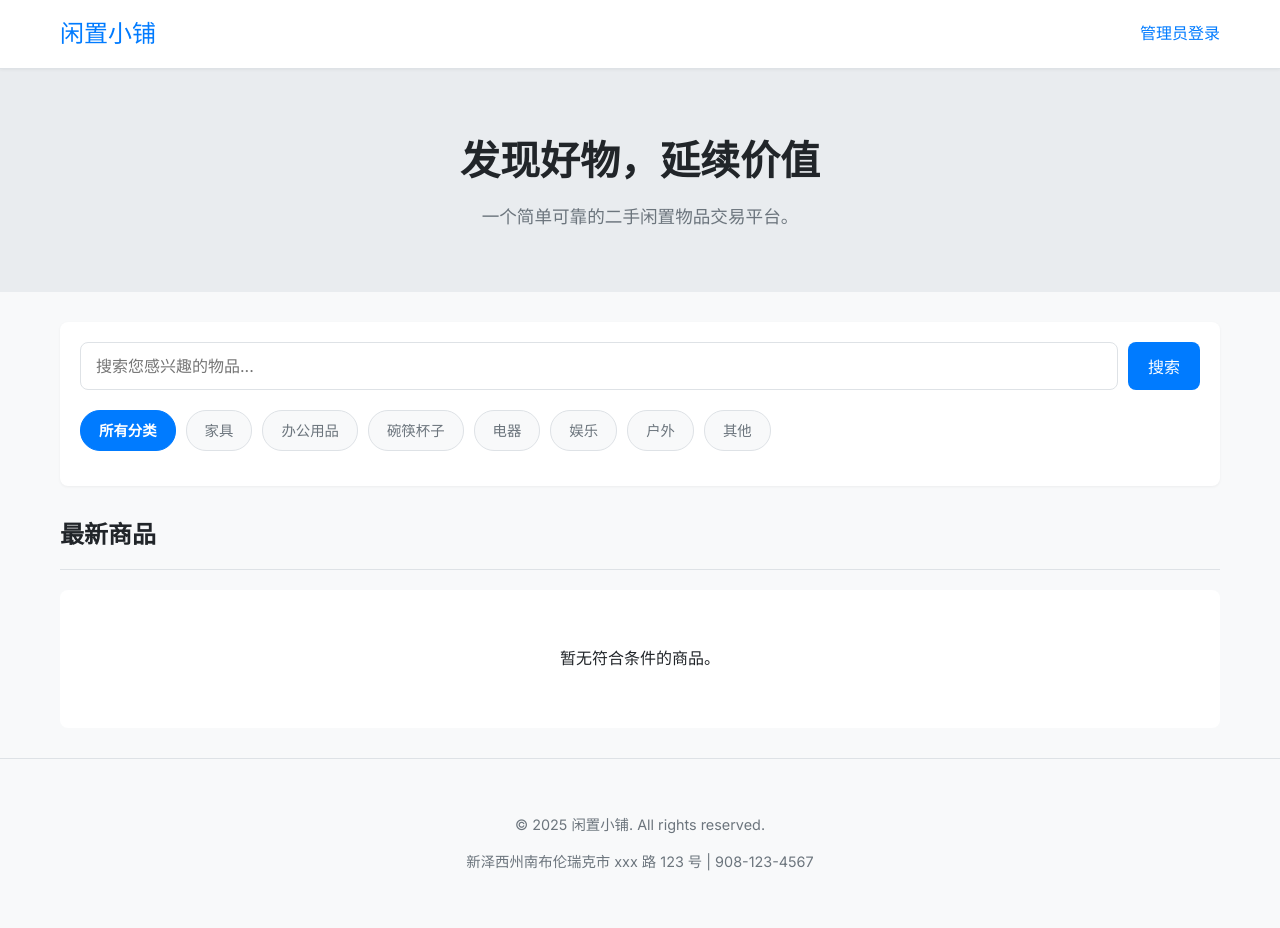
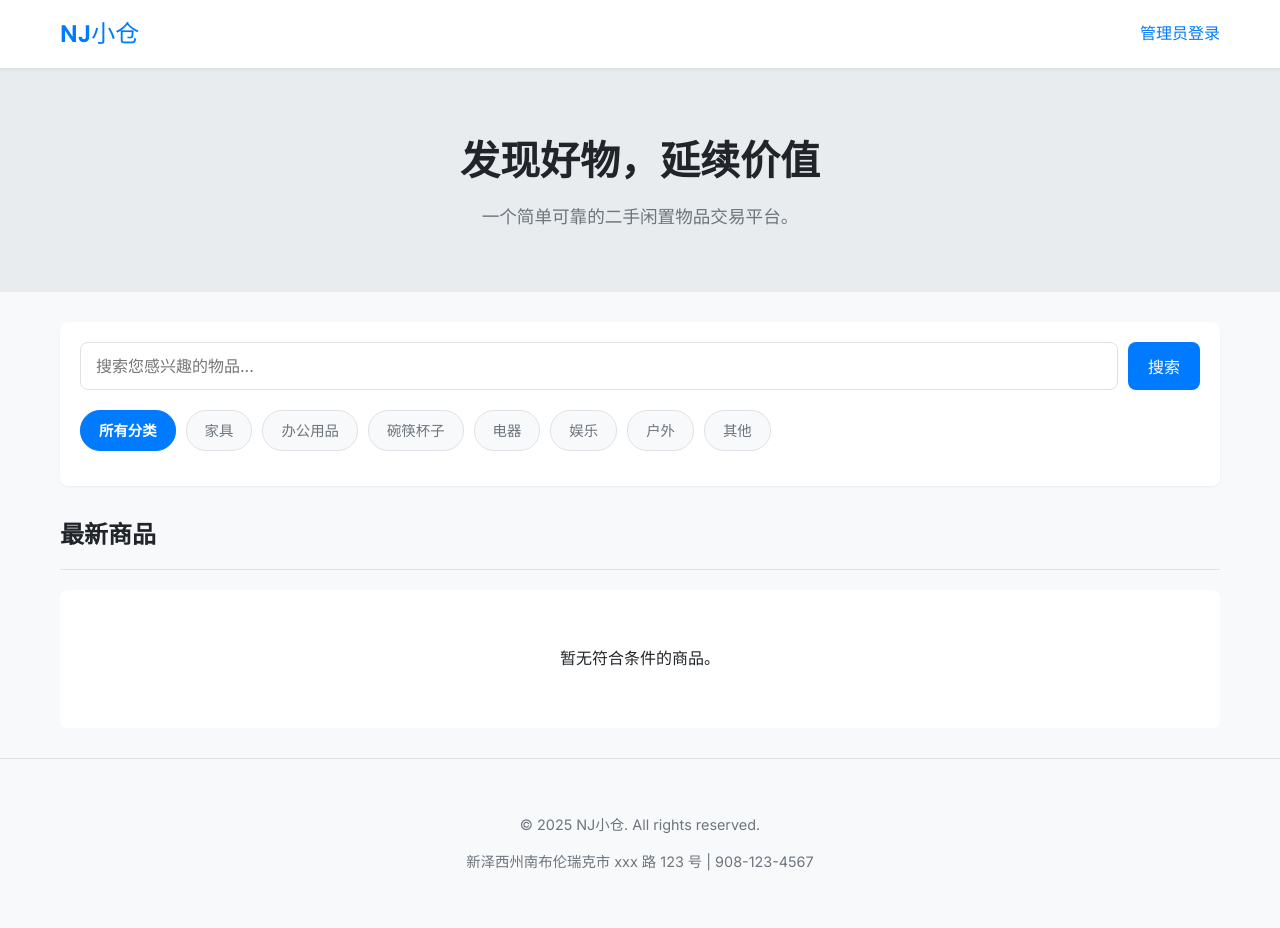
Before and after one commit to jimmy-chen-1/mystore, a Flask app: page / in a window 1280 px wide. Run offline with Flask 3, Linux system fonts and the light colour scheme; data that the repository does not hold is empty; parts of the project's set-up code (start-up, migrations or seed data) failed here and were passed over.

Commit message:
Change title and footer text in index.html
Updated the title and footer content in index.html.

```diff
--- a/templates/index.html
+++ b/templates/index.html
@@ -3,7 +3,7 @@
 <head>
     <meta charset="UTF-8">
     <meta name="viewport" content="width=device-width, initial-scale=1.0">
-    <title>二手闲置物品交易平台</title>
+    <title>NJ小仓</title>
     <link rel="preconnect" href="https://fonts.googleapis.com">
     <link rel="preconnect" href="https://fonts.gstatic.com" crossorigin>
     <link href="https://fonts.googleapis.com/css2?family=Poppins:wght@600&family=Inter:wght@400;500;700&display=swap" rel="stylesheet">
@@ -140,7 +140,7 @@
 <body>
     <header class="header">
         <div class="container header-content">
-            <a href="{{ url_for('home') }}" class="logo">闲置小铺</a>
+            <a href="{{ url_for('home') }}" class="logo">NJ小仓</a>
             <div class="admin-link">
                 {% if logged_in %}
                     <a href="{{ url_for('admin') }}">管理后台</a>
@@ -214,7 +214,7 @@
     </div>
 
     <footer class="footer">
-        <p>&copy; 2025 闲置小铺. All rights reserved.</p>
+        <p>&copy; 2025 NJ小仓. All rights reserved.</p>
         <p>{{ contact.address }} | {{ contact.phone }}</p>
     </footer>
 </body>
```
